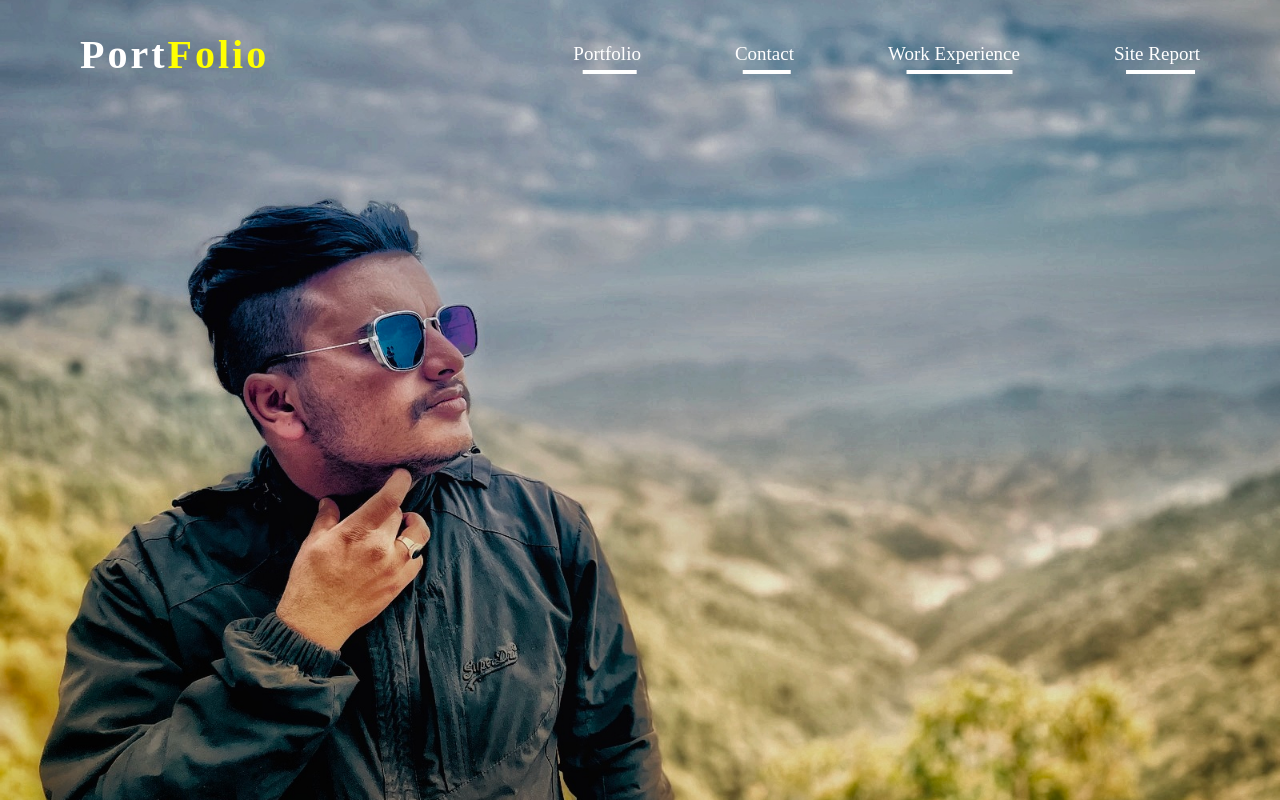
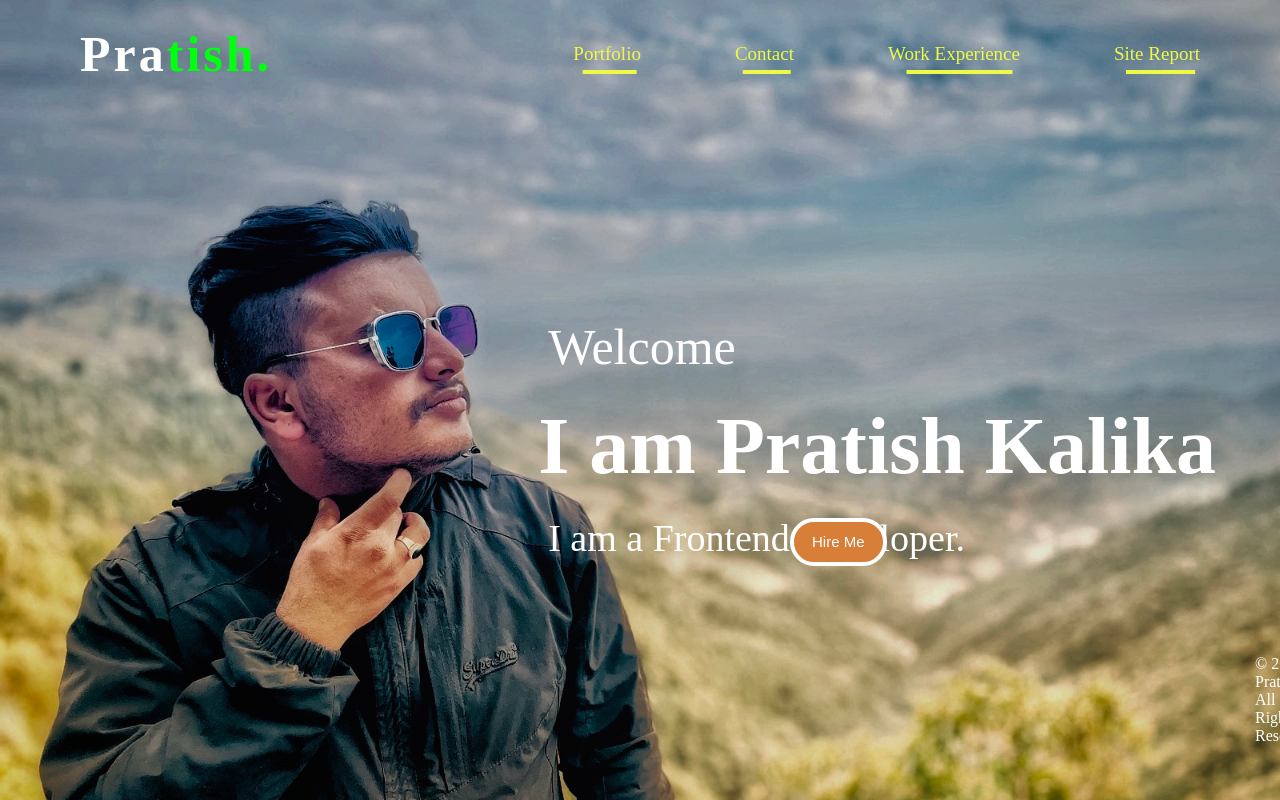
Before and after one commit to Pratishk9/CSY10188-Web-Development-Assignment-2023126-Pratish--Kalika-Project-Report, a plain HTML site: page index.html in a window 1280 px wide. Drawn offline with Linux system fonts and the light colour scheme.

Commit message:
image added,style modified,cotact form added, portfolio style started

```diff
--- a/index.html
+++ b/index.html
@@ -8,16 +8,31 @@
         <!--Nav Bar Section-->
         <body class="abdomen">
             <nav>
-                <h2 class="style">Port<span>Folio</span></h2>
+                <h2 class="style">Pra<span>tish.</span></h2>
                 <ul>
-                    <li><a href="">Portfolio</a></li>
-                    <li><a href="">Contact</a></li>
-                    <li><a href="">Work Experience</a></li>
-                    <li><a href="">Site Report</a></li>
+                    <li><a href="portfolio.html">Portfolio</a></li>
+                    <li><a href="contact.html">Contact</a></li>
+                    <li><a href="Work Experience.html">Work Experience</a></li>
+                    <li><a href="Sitereprt.html">Site Report</a></li>
 
                 </ul>
             </nav>
         </body>
+
+            <div class="Glottis">
+                <h1>Welcome</h1>
+                <h2>I am Pratish Kalika</h2>
+                <p>I am a Frontend Developer. </p>
+                </div>
+
+            <button type="button">Hire Me </button>
+
+
+            <div class="buccal">
+                <p>© 2023 Pratish - All Rights Reserved</p>
+            </div>
+
+
 
 
 
--- a/style.css
+++ b/style.css
@@ -3,7 +3,8 @@
     padding:0px;
     margin: 0px;
 }
-
+                                            /*Page 1 index.html CSS Page Starts*/
+/*Nav Bar Section Style*/
 .abdomen
 {
     height:100vh;
@@ -15,22 +16,7 @@
     position:relative;
 }
 
-/*logo Design*/
-.style
-{
-color: white;
-font-size:40px;
-letter-spacing: 3px;
-cursor:pointer;
-margin-left: 80px;
-}
-
-/*span design*/
-span
-{
-    color:yellow;
-}
-
+/*Nav Bar Section Style finished*/
 
 /*Nav Bar Design*/
 nav
@@ -62,10 +48,10 @@ list-style: none;
 margin:35px 45px;
 }
 
-/*Nav Bar list item name style*/
+/*Nav Bar list item name style with hover */
 nav ul li a
 {
-    color:white;
+    color:rgb(237, 249, 70);
     text-decoration: none;
     position:relative;
     font-size:19px;
@@ -80,7 +66,7 @@ position:absolute;
 bottom:-10px;
 left:50%;
 transform:translatex(-45%);
-background:white;
+background:rgb(237, 249, 70);
 transition:width 0.4s;
 }
 
@@ -88,3 +74,136 @@ nav ul li a:hover::after
 {
     width: 50%;
 }
+/*Nav Bar list item name style with hover end */
+
+
+/*logo Design*/
+.style
+{
+color: white;
+font-size:50px;
+letter-spacing: 3px;
+cursor:pointer;
+margin-left: 80px;
+}
+
+/*span design*/
+span
+{
+    color:rgb(0, 255, 17);
+}
+
+/*Content of the index*/
+.Glottis
+{
+    color:white;
+    position:absolute;
+    bottom: 30%;
+    right:5%;
+}
+
+.Glottis h1
+{
+    color:white;
+    font-size: 50px;
+    font-weight: 500;
+}
+
+.Glottis h2
+{
+    color:white;
+font-size:80px;
+line-height:140px;
+margin-left:-10px;
+}
+
+.Glottis p
+{
+    color:white;
+    font-size:38px;
+    font-weight:300;
+}
+/*Content of the index finished*/
+
+/*button style with the copyright disclaimer*/
+button
+{
+color:white;
+background:#d77e39;
+font-size:15px;
+font-weight: 300;
+line-height: 20px;
+padding: 10px 18px;
+border: 4px solid white;
+border-radius:45px;
+cursor: pointer;
+position: relative;
+left: 790px;
+top: 410px;
+
+}
+
+.buccal
+{
+    font:15px;
+    color:white;
+    position: fixed;
+    left:1255px;
+    top:655px;
+
+}
+
+/*button style with the copyright disclaimer*/
+
+                                            /*Page 1 index.html CSS Page Ends*/
+
+
+
+
+
+
+                                         /*Page 2 of the portfolio.html Starts */
+
+
+
+
+body
+{
+
+    background-image: url()
+}
+
+h1
+{
+    color:red;
+}
+
+
+
+
+                                         /*Page 2 of the portfolio.html Ends*/
+
+
+                                          /*Page 3 of the Contact.html Starts*/
+
+
+body
+{
+    height: 100vh;
+    width: 100%;
+    background-image:url(./Images/pexels-quintin-gellar-313782.jpg);
+    background-position: center;
+    background-size: cover;
+    position:relative;
+}
+
+h1
+{
+    color:white;
+    align-items: center;
+}
+
+.cord
+{
+    left:500px;
+}
```
Also changed, not shown: contact.html (+20 -0 lines), portfolio.html (+9 -0 lines), 1 other file.
